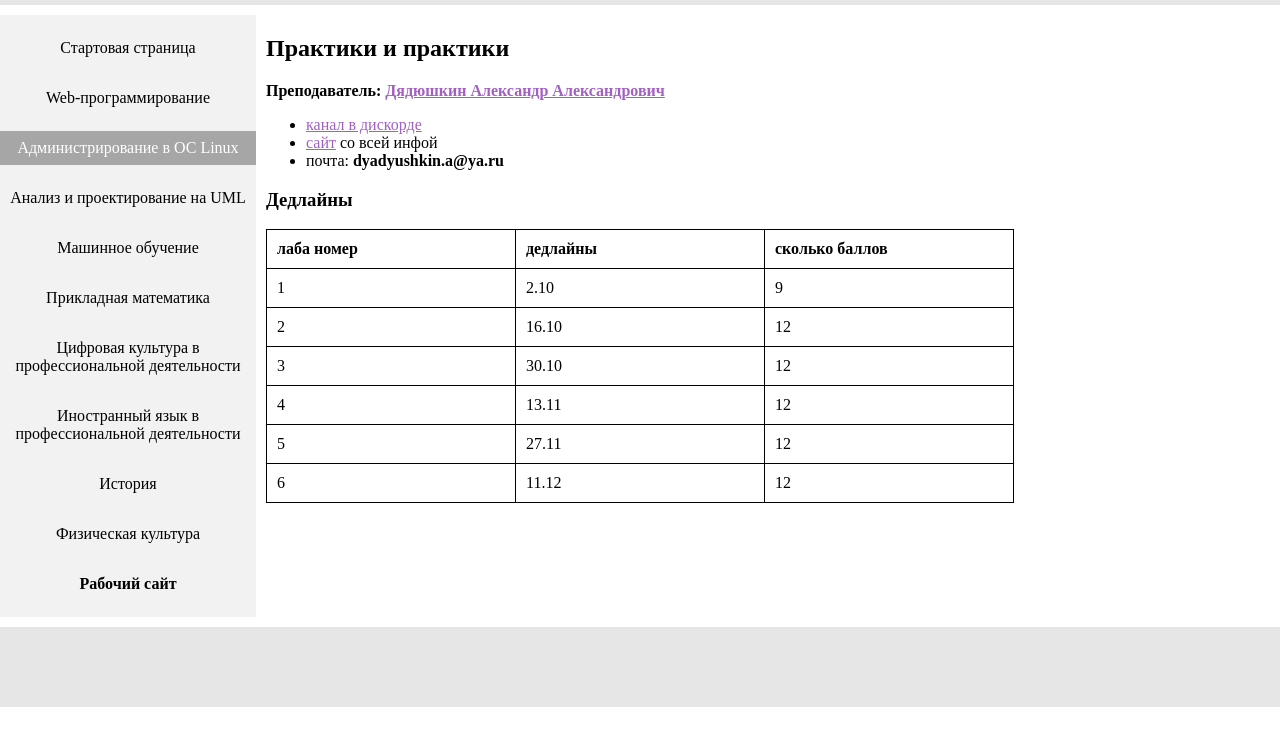
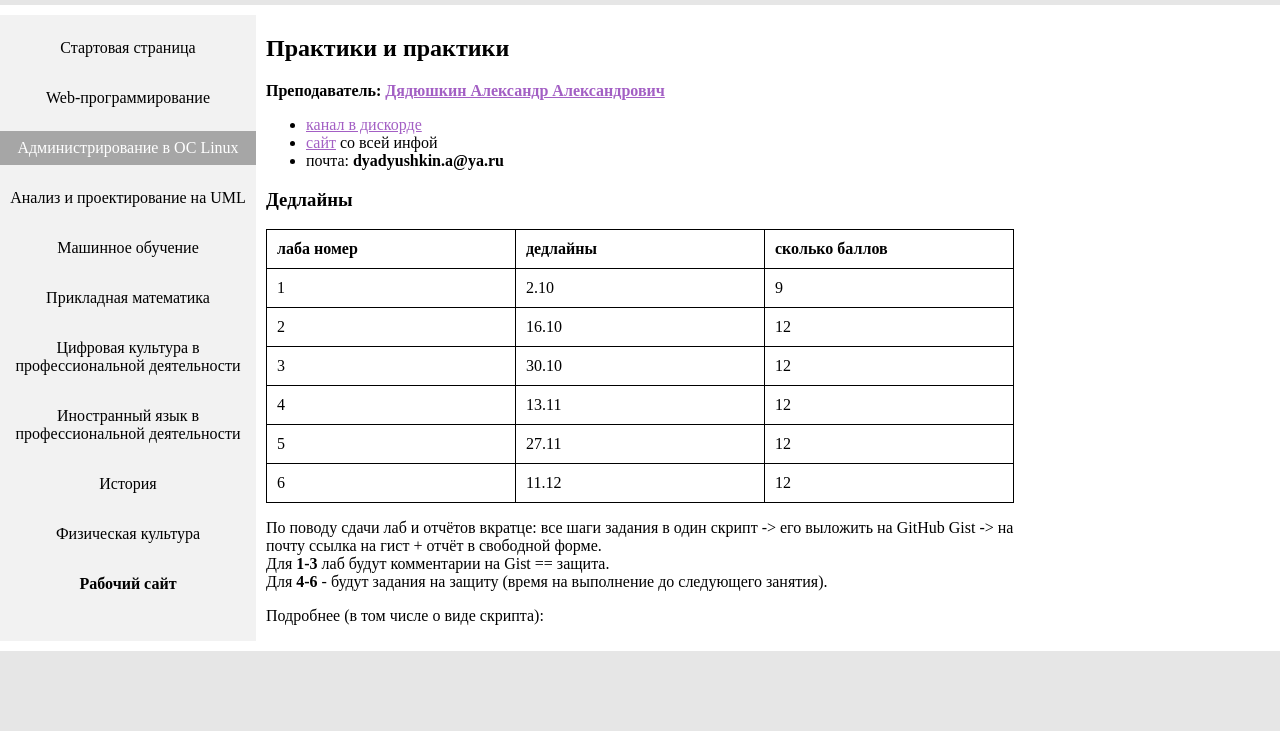
Before and after one commit to usachova/ITMO-WEB, a plain HTML site: page subjects/linux.html in a window 1280 px wide. Shown: the part 95-826 px from the top of the page. Before the commit the page ends 802 px from the top, so only its background shows below. Drawn offline with Linux system fonts and the light colour scheme.

Commit message:
картинки

```diff
--- a/subjects/linux.html
+++ b/subjects/linux.html
@@ -61,6 +61,13 @@
             <div class="cell">11.12</div>
             <div class="cell">12</div>
         </div>
+        <p>
+            По поводу сдачи лаб и отчётов вкратце: все шаги задания в один скрипт ->
+            его выложить на GitHub Gist -> на почту ссылка на гист + отчёт в свободной форме.<br>
+            Для <b>1-3</b> лаб будут комментарии на Gist == защита.<br>
+            Для <b>4-6</b> - будут задания на защиту (время на выполнение до следующего занятия).
+        </p>
+        <p>Подробнее (в том числе о виде скрипта): </p>
     </section>
 </main>
 <footer id="footer">
```
Also changed, not shown: pics/linux-1.png (added), pics/linux-2.png (added), pics/math-1.png (added).
